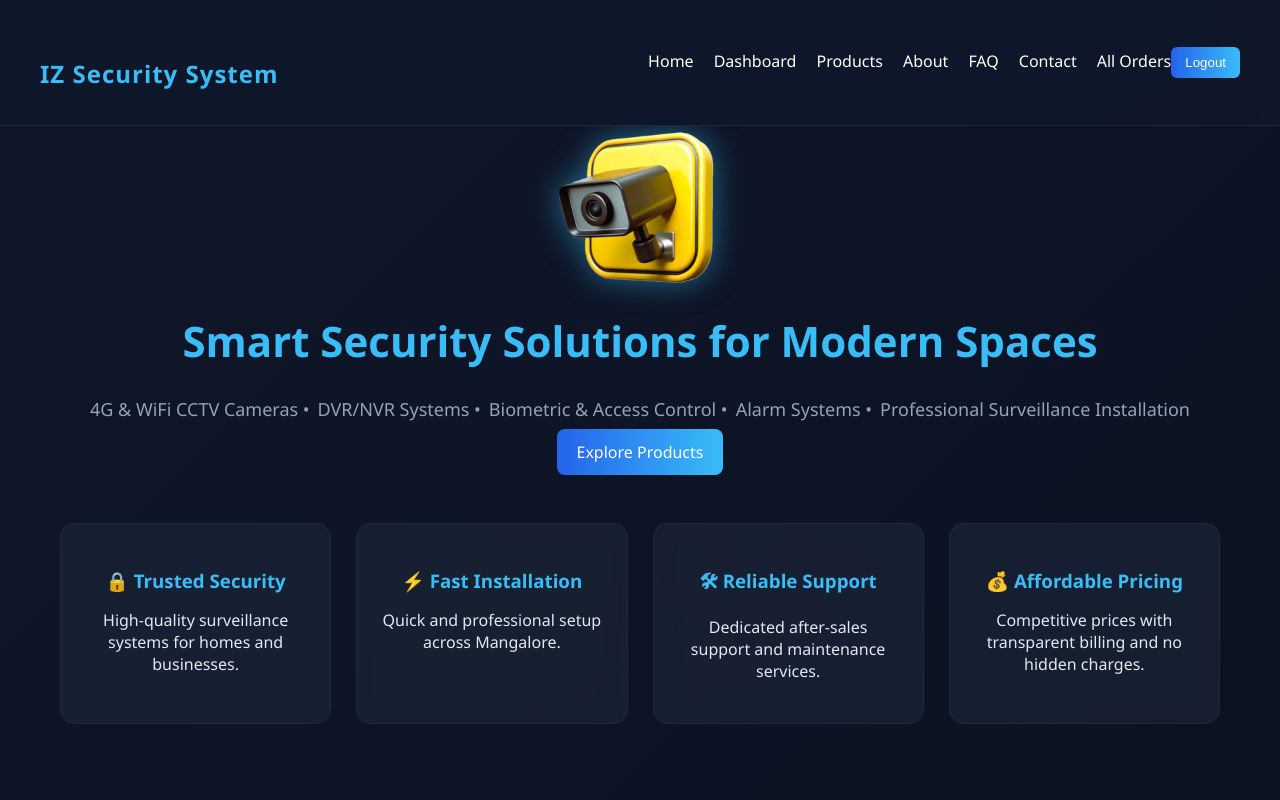
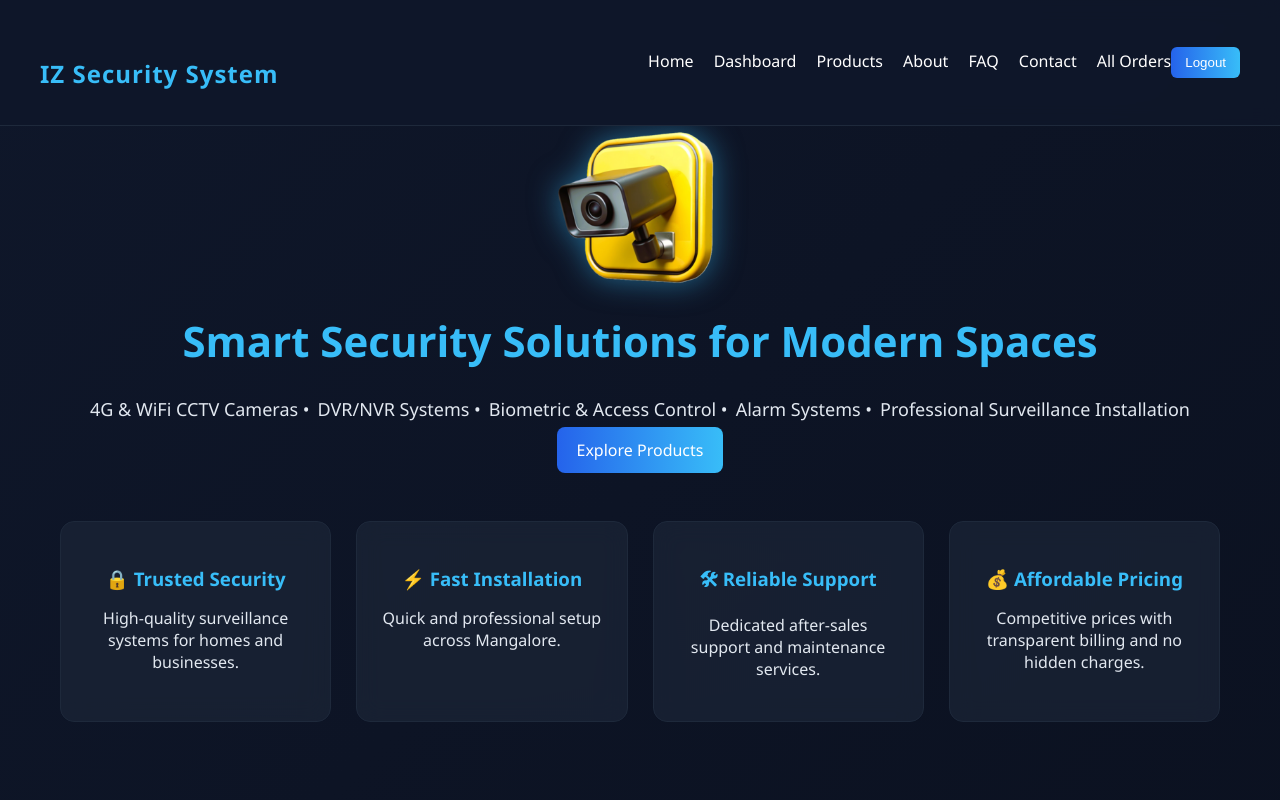
Before and after one commit to NehanShaikh/IZ_shop, a React (Create React App) app in the folder iz-security-frontend/: page / in a window 1280 px wide. Shown: the top 800 px of the page. Built offline with nearby package versions, Linux system fonts and the light colour scheme; no server answers; sample sign-in values are in the browser's storage.

Commit message:
first commit

```diff
--- a/iz-security-frontend/src/App.css
+++ b/iz-security-frontend/src/App.css
@@ -195,7 +195,7 @@ html, body {
   color: #38bdf8;
 }
 
-.hero-section p {
+.hero-section p:not(.services-line) {
   font-size: 18px;
   color: #94a3b8;
   margin: 20px 0;
```
